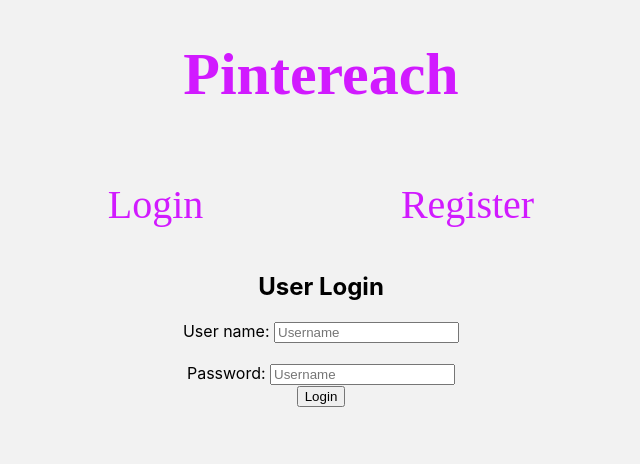
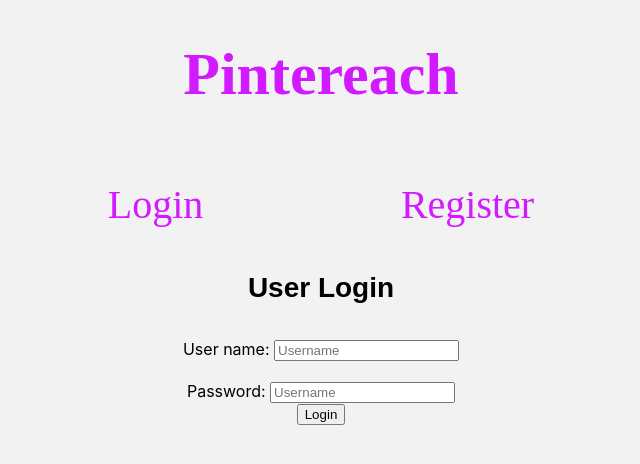
Before and after one commit to build-week-pintereach/Front-End, a React (Create React App) app in the folder pintereach/: page /login in a window 1280 px wide. Shown: the top 464 px of the page, without its empty margins (319-959 px from the left). Built offline with nearby package versions, Linux system fonts and the light colour scheme; a web font is replaced by a local one.

Commit message:
style(Nav.css) +  controls heading in the forms in Login & Register

```diff
--- a/pintereach/src/components/Nav/Nav.css
+++ b/pintereach/src/components/Nav/Nav.css
@@ -41,3 +41,9 @@
 .m-top { /** move form slightly further down screen from Login && Register buttons. **/
     margin-top: 2.75rem;
 }
+
+.heading { /** controls the headings in the forms Login && Register **/
+    font-size: 1.75rem;
+    font-family: sans-serif;
+    padding-bottom: 0.75rem;
+}
```
